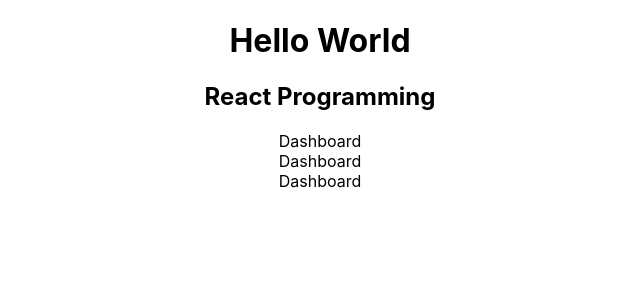
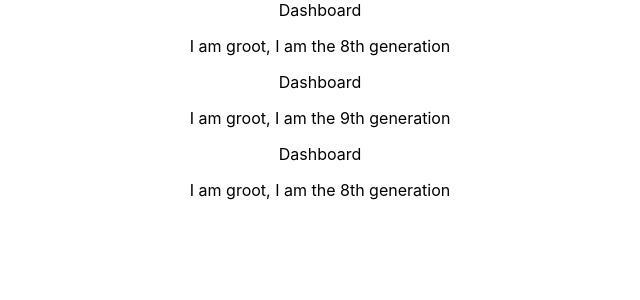
Before and after one commit to FLameSunRisE/doc, a React (Create React App) app in the folder learn/react/react_lab1/: page / in a window 1280 px wide. Shown: the top 300 px of the page, without its empty margins (320-960 px from the left). Built offline with nearby package versions, Linux system fonts and the light colour scheme.

Commit message:
feat: function component

```diff
--- a/learn/react/react_lab1/src/App.js
+++ b/learn/react/react_lab1/src/App.js
@@ -1,22 +1,17 @@
 import "./App.css";
 import React from "react";
-import Dashboard from "./components/Dashboard";
+import Dashboard from "./components/Dashboard.js";
+import Person from "./Person/Person";
 function App() {
   return (
     <div className="App">
-      <h1>Hello World</h1>
-      <h2>React Programming</h2>
-      <Dashboard></Dashboard>
-      <Dashboard></Dashboard>
-      <Dashboard></Dashboard>
+      <Dashboard />
+      <Person />
+      <Dashboard />
+      <Person />
+      <Dashboard />
+      <Person />
     </div>
-    //React.createElement('div',null,"h1","Hi, this is react programming")
-    // React.createElement(
-    //   "div",
-    //   { className: "App" },
-    //   React.createElement("h1", null, "Hi"),
-    //   React.createElement("h1", null, "Hi I am Mark")
-    // )
   );
 }
 
--- /dev/null
+++ b/learn/react/react_lab1/src/Person/Person.js
@@ -0,0 +1,11 @@
+import React from "react";
+
+const Person = () => {
+  return (
+    <div>
+      <p>I am groot, I am the {Math.floor(Math.random() * 10)}th generation</p>
+    </div>
+  );
+};
+
+export default Person;
```
